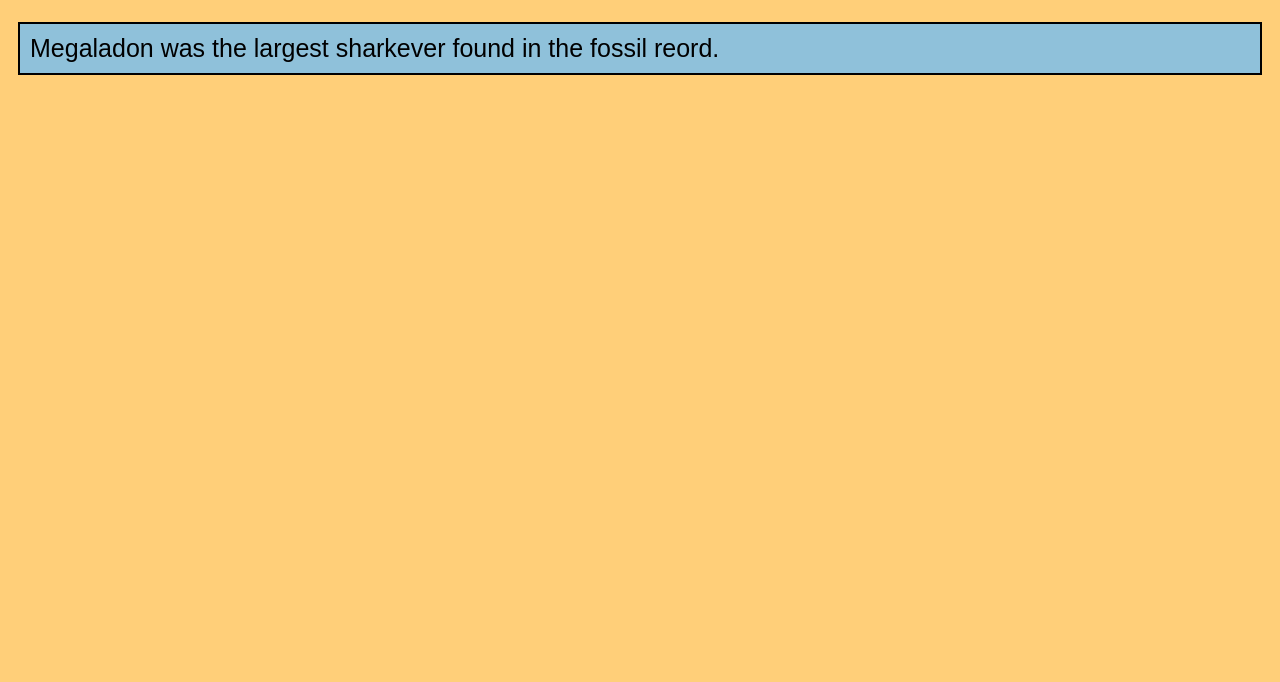
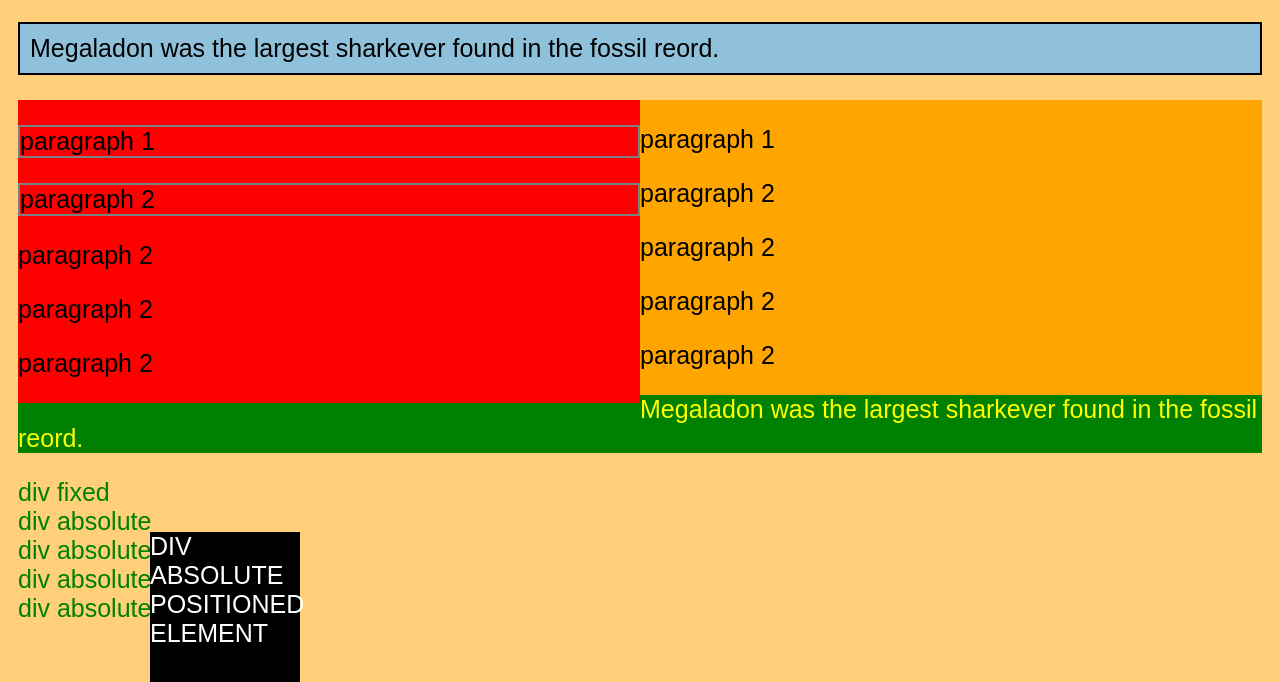
Before and after one commit to israfilrehman/ej, a plain HTML site: page shark.html in a window 1280 px wide. Shown: the part 118-800 px from the top of the page. Drawn offline with Linux system fonts and the light colour scheme.

Commit message:
positioning

```diff
--- a/shark.html
+++ b/shark.html
@@ -18,6 +18,43 @@
         </p>
 
     </div>
+    <div class="float1">
+        <p style="border: grey 2px solid;">paragraph 1</p>
+        <p style="border: grey 2px solid;">paragraph 2</p>
+        <p>paragraph 2</p>
+        <p>paragraph 2</p>
+        <p>paragraph 2</p>
+
+    </div>
+    <div class="float2">
+        <p>paragraph 1</p>
+        <p>paragraph 2</p>
+        <p>paragraph 2</p>
+        <p>paragraph 2</p>
+        <p>paragraph 2</p>
+
+
+
+    </div>
+    <p class="p2shark">
+        Megaladon was the largest sharkever found in the fossil reord.
+
+
+    </p>
+    <div class="absolute">
+        DIV ABSOLUTE POSITIONED ELEMENT
+
+    </div>
+    <div >
+        div fixed
+    <div>
+    <div>div absolute</div>
+    <div>div absolute</div>
+    <div>div absolute</div>
+    <div>div absolute</div>
+
+
+
 
 </body>
 </html>
--- a/stylesheet.css
+++ b/stylesheet.css
@@ -5,6 +5,7 @@ body{
     background-color: #ffcf79;
     font-size: 25px;
     padding: 10px;
+    cursor: nesw-resize;
 
 
 
@@ -68,9 +69,11 @@ p.p3{
     border-style: solid;
     margin-left: 800px;
 
+
 }
 .image{
    display: block;
+
    margin-left: auto;
    margin-right: auto;
    padding: 3px;
@@ -103,3 +106,31 @@ a:visited{
 a:hover{
     color: #F15A51;
 }
+.float1{
+    background-color: red;
+    color: black;
+    float: left;
+    width: 50%;
+}
+.float2{
+    background-color:orange;
+    color: black;
+    float: right;
+    width: 50%;
+
+
+}
+.p2shark{
+    background-color: green;
+    color: yellow;
+}
+.absolute{
+    background-color: black;
+    color: white;
+    position: absolute;
+    top: 650px;
+    left: 150px;
+    width: 150px;
+    height: 150px;
+
+}
```
Also changed, not shown: index.html (+1 -1 lines), more.html (added, +24 -0 lines).
